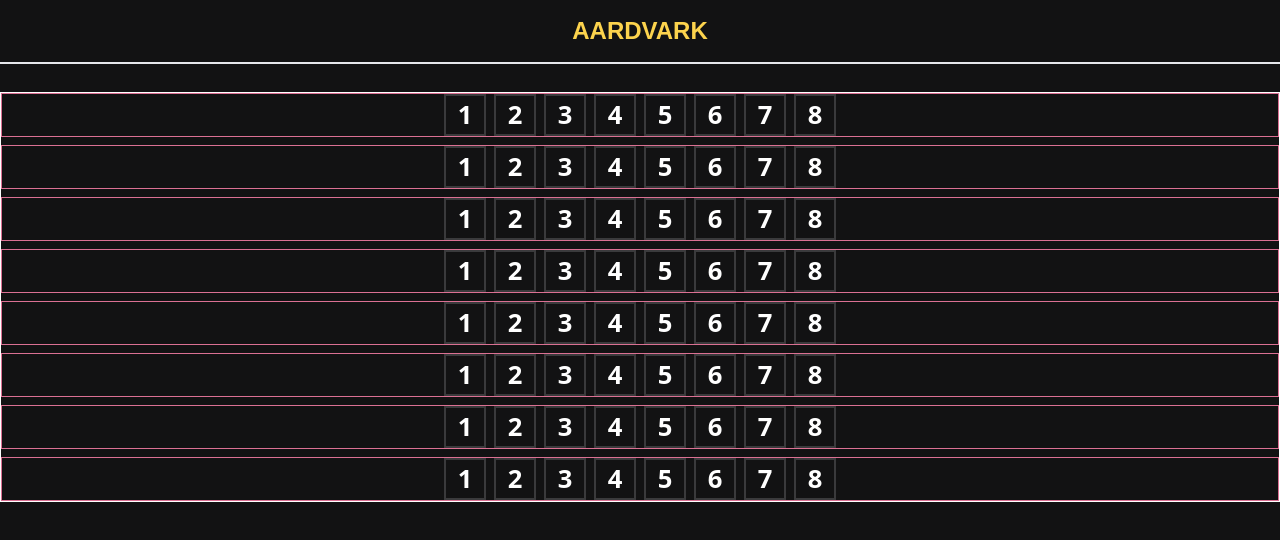
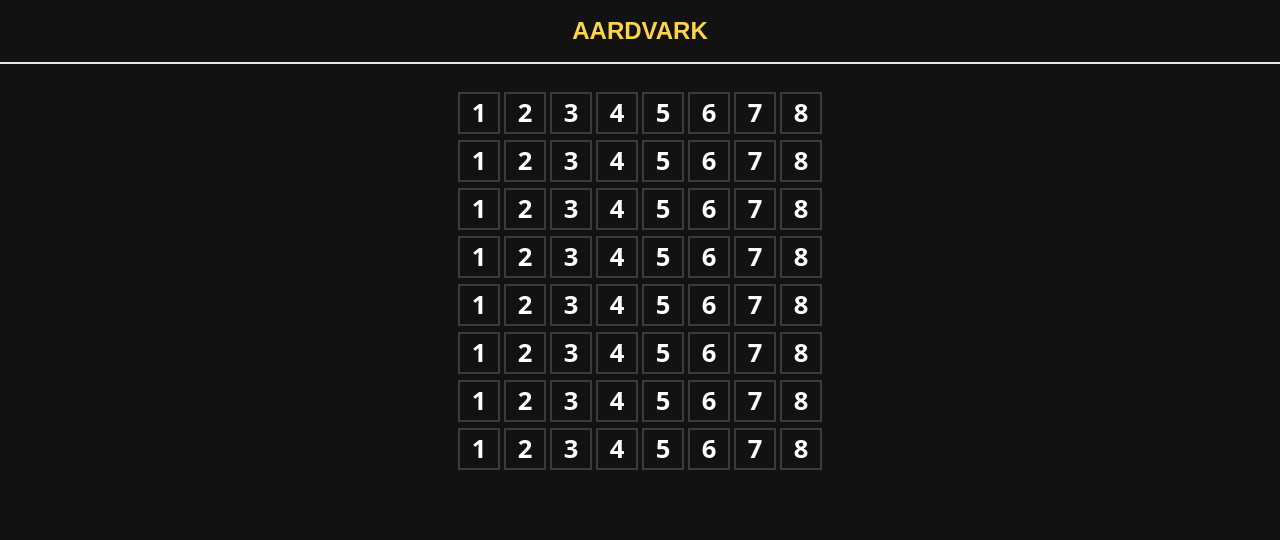
Before and after one commit to MichaelColeman/WordEight, a Next.js app: page / in a window 1280 px wide. Shown: the top 540 px of the page. Built offline with nearby package versions, Linux system fonts and the light colour scheme; a web font is replaced by a local one.

Commit message:
add colors to letters upon entering word

```diff
--- a/src/components/Board.module.css
+++ b/src/components/Board.module.css
@@ -1,6 +1,5 @@
 .board {
   display: flex;
   flex-direction: column;
-  border: 1px solid white;
-  gap: 8px;
+  gap: 6px;
 }
--- a/src/components/Row.module.css
+++ b/src/components/Row.module.css
@@ -1,7 +1,6 @@
 .row {
   display: flex;
-  gap: 8px;
-  border: 1px solid palevioletred;
+  gap: 4px;
   justify-content: center;
 }
 
--- a/src/styles/globals.css
+++ b/src/styles/globals.css
@@ -24,3 +24,16 @@
     color: whitesmoke;
   }
 }
+
+div.correct {
+  border-color: #538d4e;
+  background-color: #538d4e;
+}
+div.close {
+  border-color: #b59f3b;
+  background-color: #b59f3b;
+}
+div.absent {
+  border-color: #3a3a3c;
+  background-color: #3a3a3c;
+}
```
